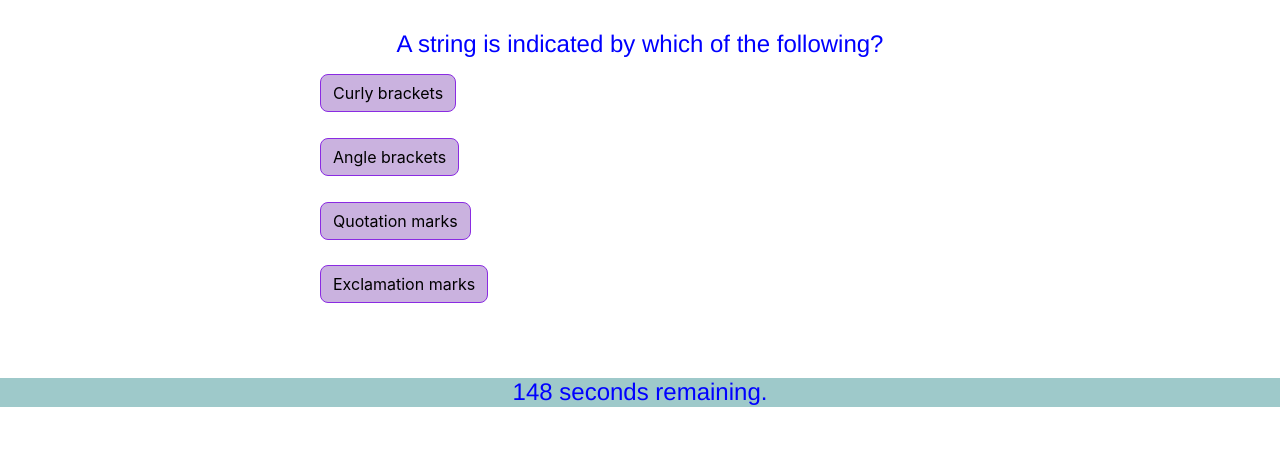
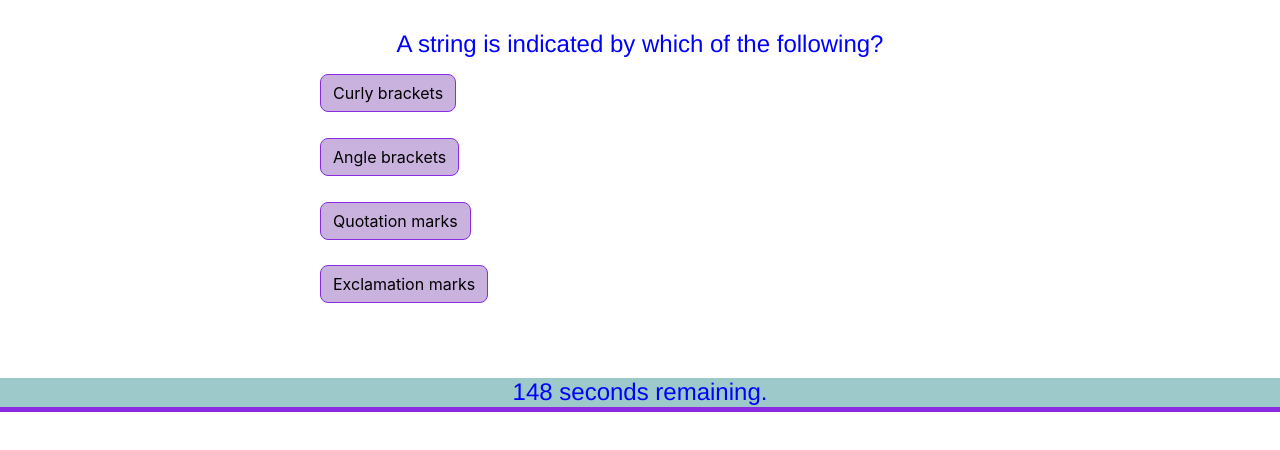
Before and after one commit to Kayvonk/CodeQuiz5000, a plain HTML site: page index.html in a window 1280 px wide. Both pictures are taken after a click on the button "Start the Quiz". Drawn offline with nearby package versions, Linux system fonts and the light colour scheme.

Commit message:
removed unused code and added border to h1 tag

```diff
--- a/style.css
+++ b/style.css
@@ -4,7 +4,8 @@
   border: blueviolet;
   font-size: x-large;
   color: blue;
-    font-family:'Franklin Gothic Medium', 'Arial Narrow', Arial, sans-serif;}
+  font-family:'Franklin Gothic Medium', 'Arial Narrow', Arial, sans-serif;
+}
 
 .start{
   margin: 1% 0 1% 45% ;
@@ -41,17 +42,16 @@
   color: white;
 }
 
-.start:hover {
+.start:hover{
   background-color:rgb(202, 178, 223);
   color: white;
 }
 
-.time {
+.time{
   background-color:rgb(158, 201, 202);
 }
 
-#initialsSpan {
-
+#initialsSpan{
   left:0;
   padding: 60%;
   font-size: x-large;
@@ -59,7 +59,7 @@ left:0;
   font-family:'Franklin Gothic Medium', 'Arial Narrow', Arial, sans-serif;
 }
 
-#highscoresSpan {
+#highscoresSpan{
   right:0;
   padding: 60%;
   font-size: x-large;
@@ -78,7 +78,7 @@ left:0;
   transition-duration: 0.4s;
 }
 
-#retake {
+#retake{
   position: fixed;
   top: 90%;
   left: 5%;
@@ -89,6 +89,11 @@ color: black;
   transition-duration: 0.4s;
 }
 
+h1{
+  border-bottom: solid;
+  border-width: 5px;
+  border-color: blueviolet;
+}
 h2, h3{
   font-size: 120%;
   text-decoration: underline;
```
Also changed, not shown: index.html (+3 -6 lines), script.js (+5 -26 lines). Lines whose indentation alone changed are shown as unchanged.
